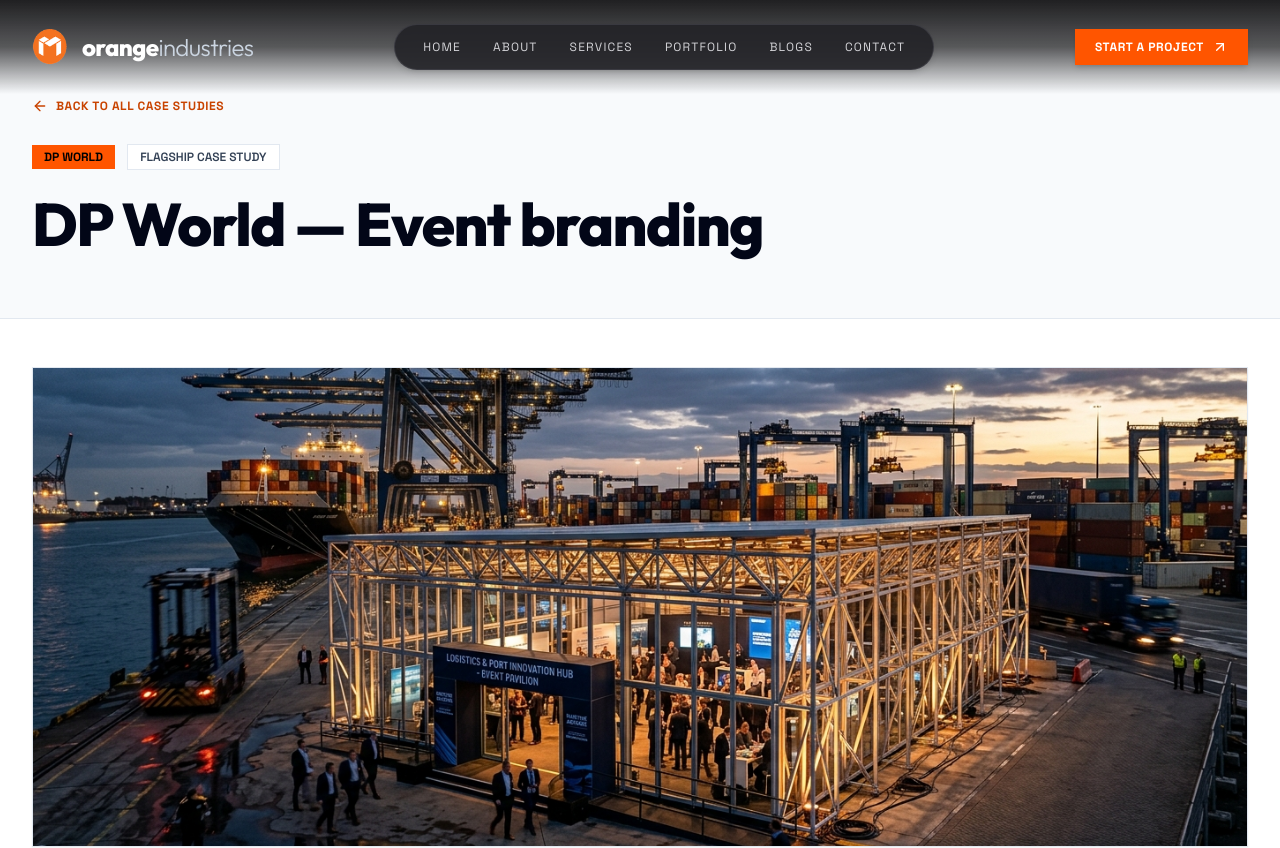
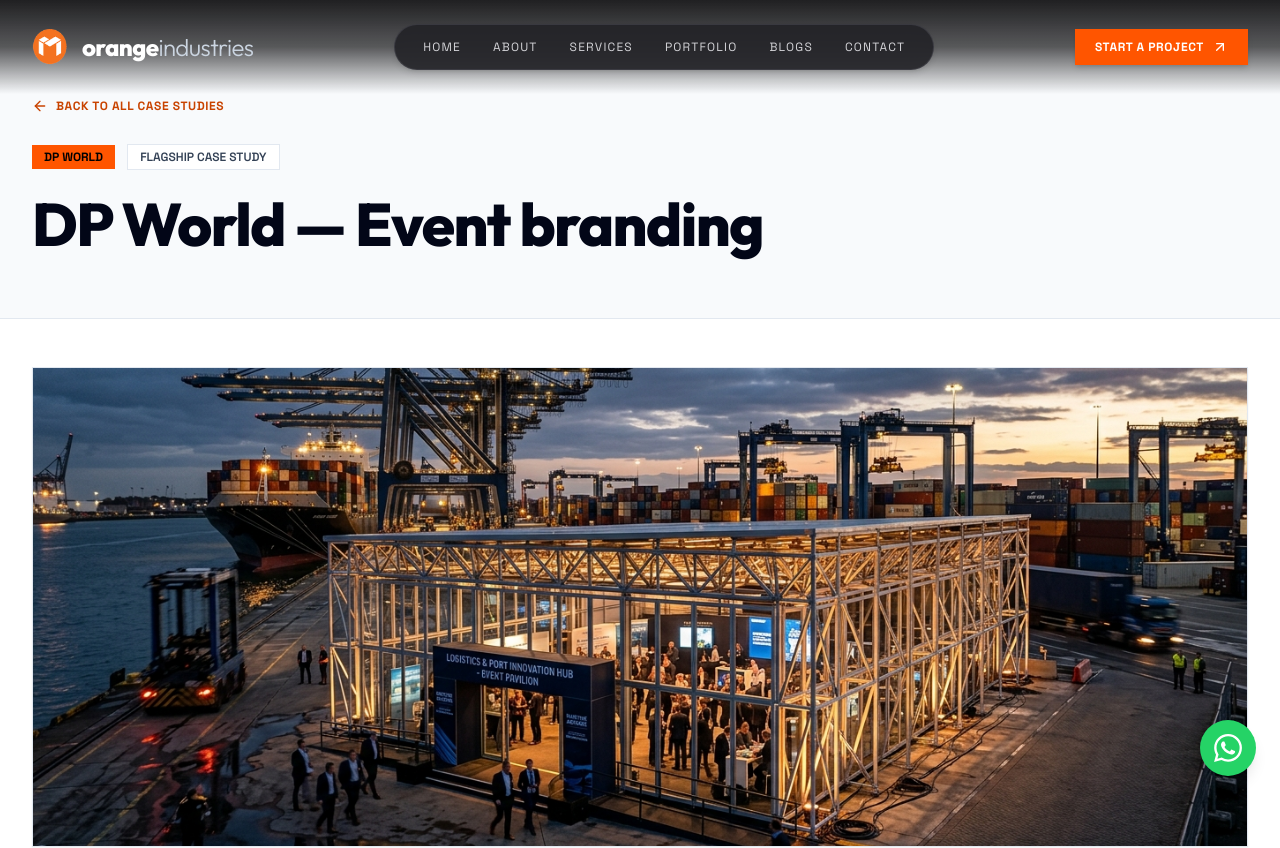
Before and after one commit to akashjo123/orange-industries, a Next.js app: page /work/dp-world in a window 1280 px wide. Shown: the top 848 px of the page. Built offline with nearby package versions, Linux system fonts and the light colour scheme.

Commit message:
feat: add floating WhatsApp chat button to root layout

```diff
--- a/app/layout.tsx
+++ b/app/layout.tsx
@@ -2,6 +2,7 @@
 import { Outfit, Space_Grotesk } from "next/font/google";
 import Navbar from "@/components/Navbar";
 import Footer from "@/components/Footer";
+import WhatsAppButton from "@/components/WhatsAppButton";
 import "@/app/globals.css";
 
 const outfit = Outfit({
@@ -53,6 +54,7 @@
         <Navbar />
         <main className="min-h-screen">{children}</main>
         <Footer />
+        <WhatsAppButton />
       </body>
     </html>
   );
--- /dev/null
+++ b/components/WhatsAppButton.tsx
@@ -0,0 +1,24 @@
+"use client";
+
+import React from "react";
+import { MessageCircle } from "lucide-react";
+
+export default function WhatsAppButton() {
+  return (
+    <a
+      href="https://wa.me/97366676000"
+      target="_blank"
+      rel="noopener noreferrer"
+      className="fixed bottom-6 right-6 z-50 flex items-center justify-center w-14 h-14 bg-[#25D366] text-white rounded-full shadow-lg hover:bg-[#1DA851] hover:scale-110 transition-all duration-300"
+      aria-label="Chat on WhatsApp"
+    >
+      <svg
+        viewBox="0 0 24 24"
+        fill="currentColor"
+        className="w-7 h-7"
+      >
+        <path d="M17.472 14.382c-.297-.149-1.758-.867-2.03-.967-.273-.099-.471-.148-.67.15-.197.297-.767.966-.94 1.164-.173.199-.347.223-.644.075-.297-.15-1.255-.463-2.39-1.475-.888-.788-1.487-1.761-1.653-2.059-.173-.297-.018-.458.13-.606.134-.133.298-.347.446-.52.149-.174.198-.298.298-.497.099-.198.05-.371-.025-.52-.075-.149-.669-1.612-.916-2.207-.242-.579-.487-.5-.669-.51a12.8 12.8 0 0 0-.57-.01c-.198 0-.52.074-.792.372-.272.297-1.04 1.016-1.04 2.479 0 1.462 1.065 2.875 1.213 3.074.149.198 2.095 3.2 5.077 4.487.709.306 1.262.489 1.694.625.712.227 1.36.195 1.871.118.571-.085 1.758-.719 2.006-1.413.248-.694.248-1.289.173-1.413-.074-.124-.272-.198-.57-.347m-5.421 7.403h-.004a9.87 9.87 0 0 1-5.031-1.378l-.361-.214-3.741.982.998-3.648-.235-.374a9.86 9.86 0 0 1-1.51-5.26c.001-5.45 4.436-9.884 9.888-9.884 2.64 0 5.122 1.03 6.988 2.898a9.825 9.825 0 0 1 2.893 6.994c-.003 5.45-4.437 9.884-9.885 9.884m8.413-18.297A11.815 11.815 0 0 0 12.05 0C5.495 0 .16 5.335.157 11.892c0 2.096.547 4.142 1.588 5.945L.057 24l6.305-1.654a11.882 11.882 0 0 0 5.683 1.448h.005c6.554 0 11.89-5.335 11.893-11.893a11.821 11.821 0 0 0-3.48-8.413Z" />
+      </svg>
+    </a>
+  );
+}
```
